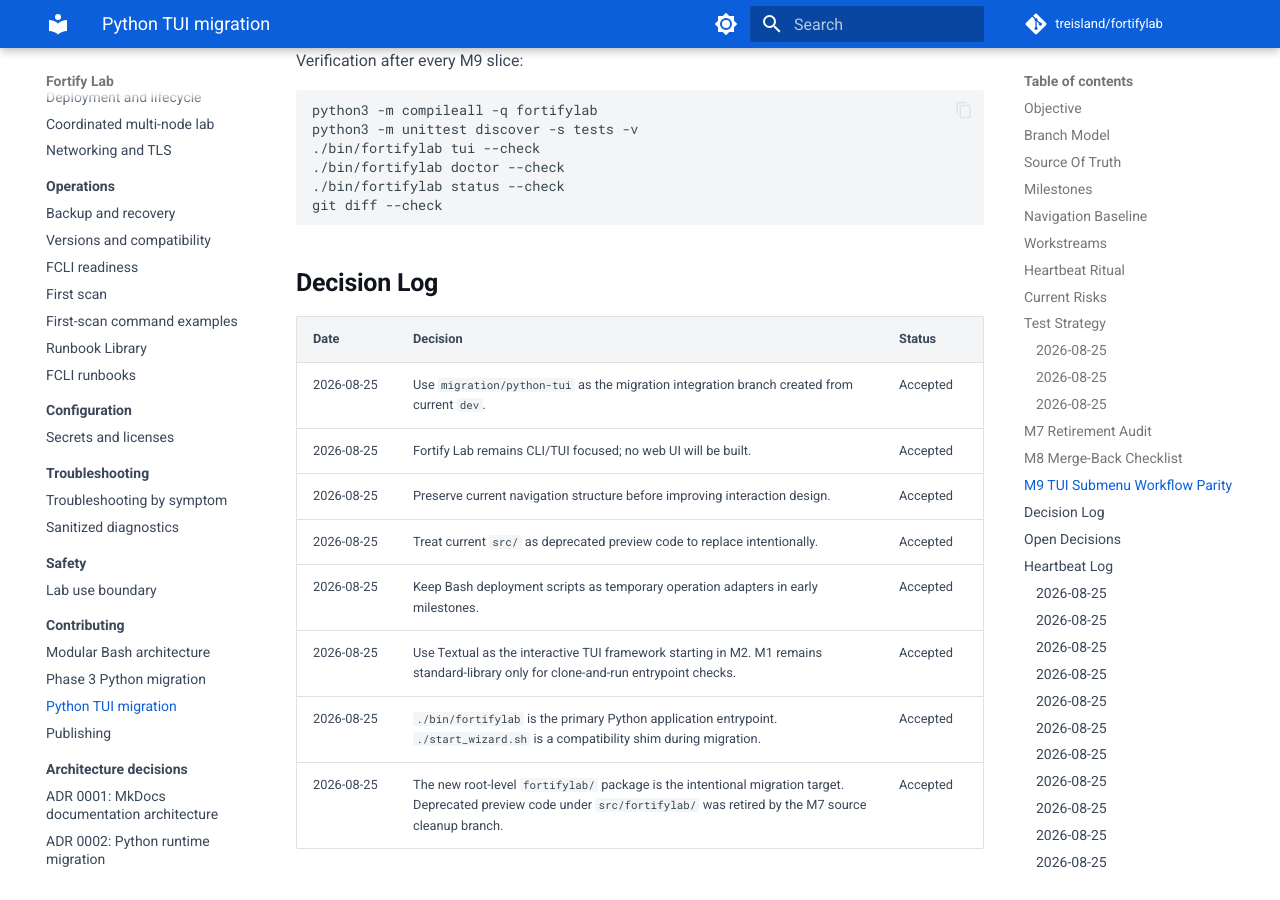
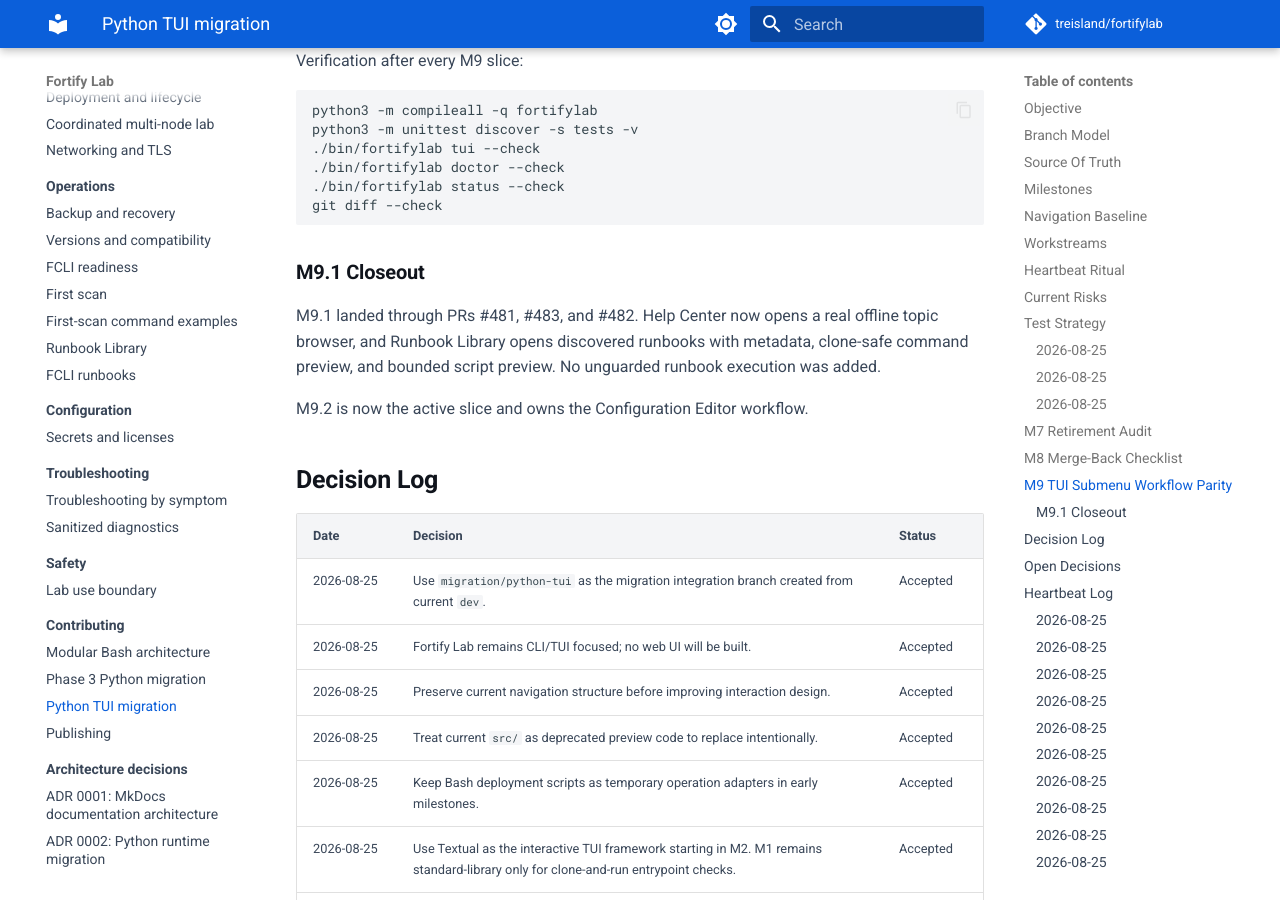
Before and after one commit to treisland/fortifylab, an MkDocs documentation site: the page built from docs/development/python-tui-migration.md, in a window 1280 px wide and 900 px high, scrolled down 12958 px. Built offline with MkDocs 1.6.1 and Material for MkDocs 9.7.7, drawn with Linux system fonts in a browser that asks for light colours; comment, search, counter and statistics services are not loaded.

Commit message:
Close M9.1 and open M9.2 config workflow

````diff
--- a/docs/development/python-tui-migration.md
+++ b/docs/development/python-tui-migration.md
@@ -398,6 +398,15 @@ python3 -m unittest discover -s tests -v
 ./bin/fortifylab status --check
 git diff --check
 ```
+
+### M9.1 Closeout
+
+M9.1 landed through PRs #481, #483, and #482. Help Center now opens a real
+offline topic browser, and Runbook Library opens discovered runbooks with
+metadata, clone-safe command preview, and bounded script preview. No unguarded
+runbook execution was added.
+
+M9.2 is now the active slice and owns the Configuration Editor workflow.
 
 ## Decision Log
 
````
Also changed, not shown: 1 other file.
